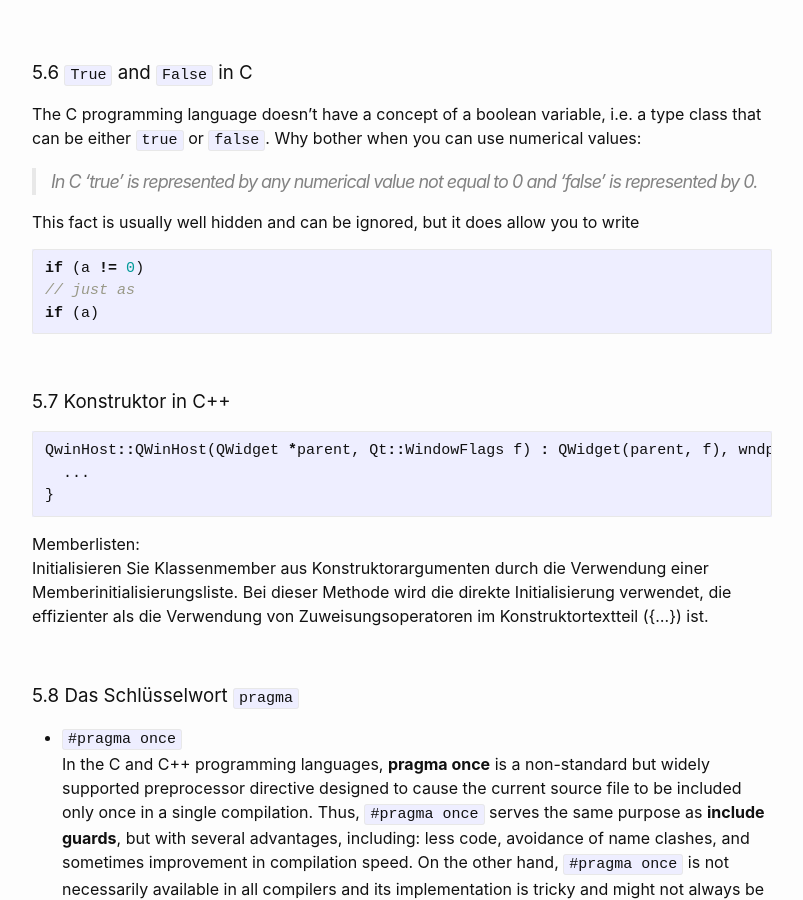
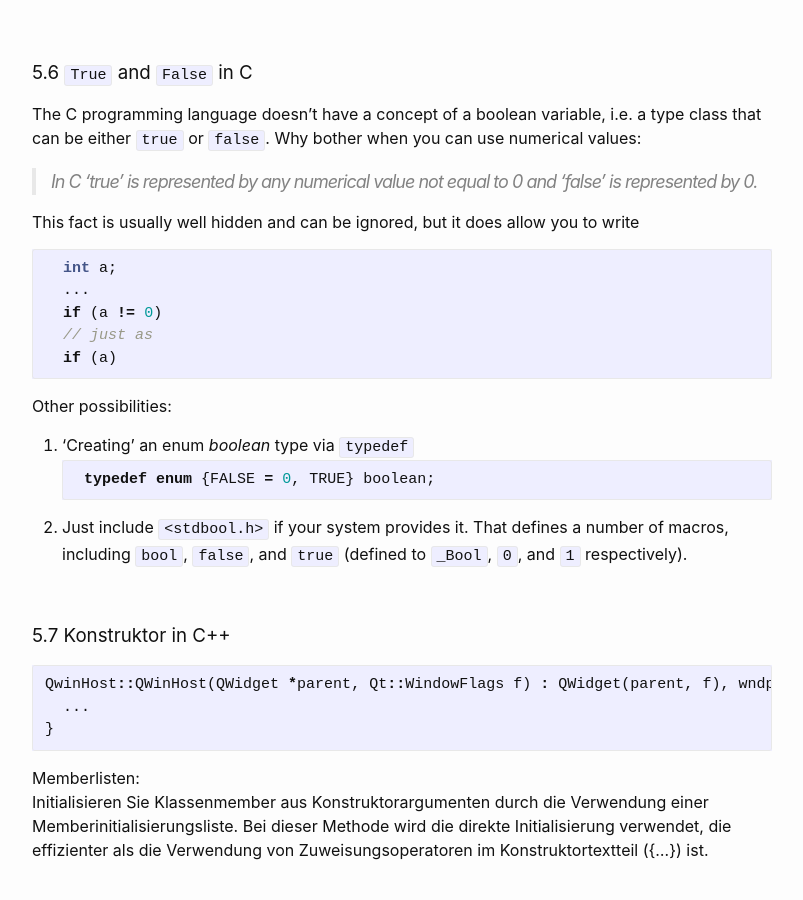
Before and after one commit to Hautaklyttn/progDocs, a Jekyll site: the page built from docs/articles/c_cpp.md, in a window 1280 px wide and 900 px high, scrolled down 28636 px. Shown: the whole window, without its empty margins (238-1041 px from the left). Built offline with Jekyll 4.4.1, drawn with Linux system fonts in a browser that asks for light colours.

Commit message:
Update c_cpp.md

````diff
--- a/docs/articles/c_cpp.md
+++ b/docs/articles/c_cpp.md
@@ -1017,10 +1017,19 @@ The C programming language doesn't have a concept of a boolean variable, i.e. a
 
 This fact is usually well hidden and can be ignored, but it does allow you to write
 ```c
-if (a != 0)
-// just as
-if (a)
-```
+  int a;
+  ...
+  if (a != 0)
+  // just as
+  if (a)
+```
+
+Other possibilities:
+1. 'Creating' an enum *boolean* type via `typedef`
+   ```c
+    typedef enum {FALSE = 0, TRUE} boolean;
+   ```
+2. Just include `<stdbool.h>` if your system provides it. That defines a number of macros, including `bool`, `false`, and `true` (defined to `_Bool`, `0`, and `1` respectively).
 
 &nbsp;
 
````
